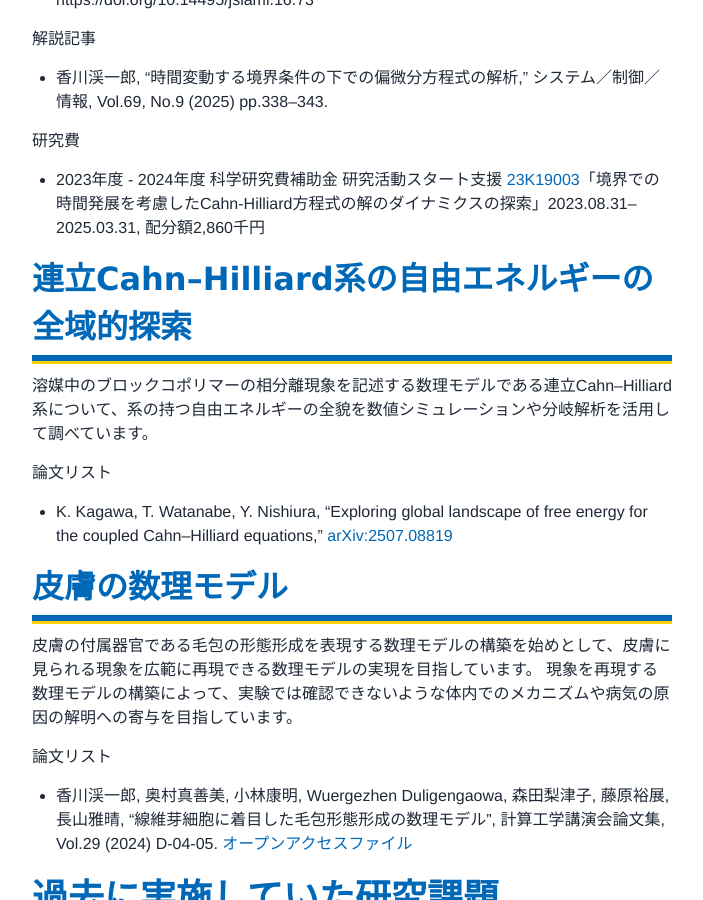
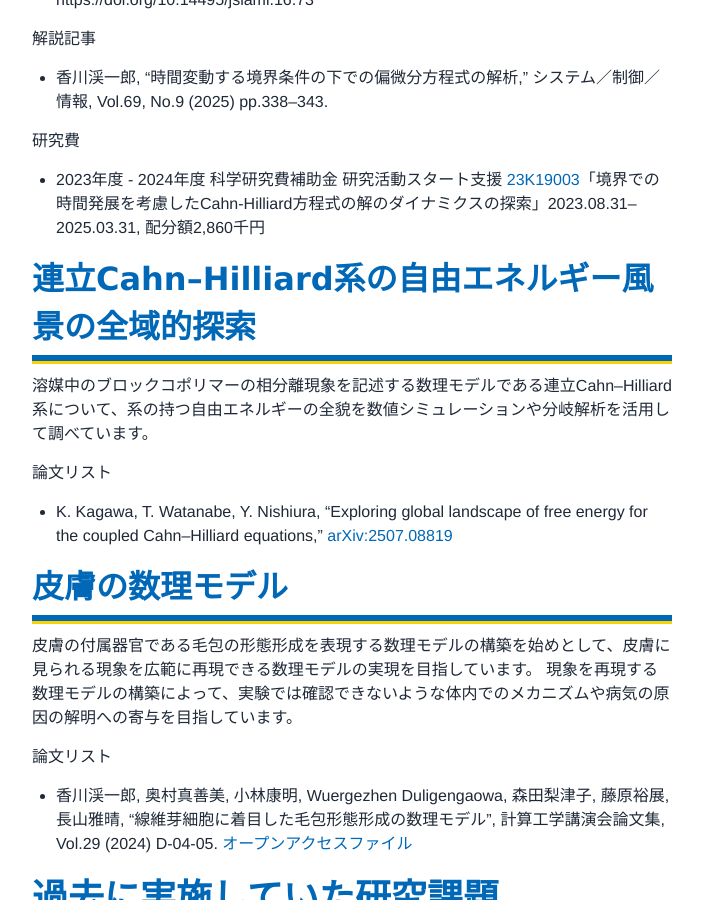
Before and after one commit to k16kgw/k16kgw.github.io, a Jekyll site: the page built from pages/research.md, in a window 1280 px wide and 900 px high, scrolled down 1312 px. Shown: the whole window, without its empty margins (288-991 px from the left). Built offline with Jekyll 4.4.1, drawn with Linux system fonts in a browser that asks for light colours.

Commit message:
Update section title for clarity in research.md

```diff
--- a/pages/research.md
+++ b/pages/research.md
@@ -35,7 +35,7 @@ Cahn–Hilliard方程式について、方程式の数学的構造に根拠を
 研究費
 - 2023年度 - 2024年度    科学研究費補助金 研究活動スタート支援 [23K19003](https://kaken.nii.ac.jp/ja/grant/KAKENHI-PROJECT-23K19003/)「境界での時間発展を考慮したCahn-Hilliard方程式の解のダイナミクスの探索」2023.08.31–2025.03.31, 配分額2,860千円
 
-## 連立Cahn–Hilliard系の自由エネルギーの全域的探索
+## 連立Cahn–Hilliard系の自由エネルギー風景の全域的探索
 
 溶媒中のブロックコポリマーの相分離現象を記述する数理モデルである連立Cahn–Hilliard系について、系の持つ自由エネルギーの全貌を数値シミュレーションや分岐解析を活用して調べています。
 
```
